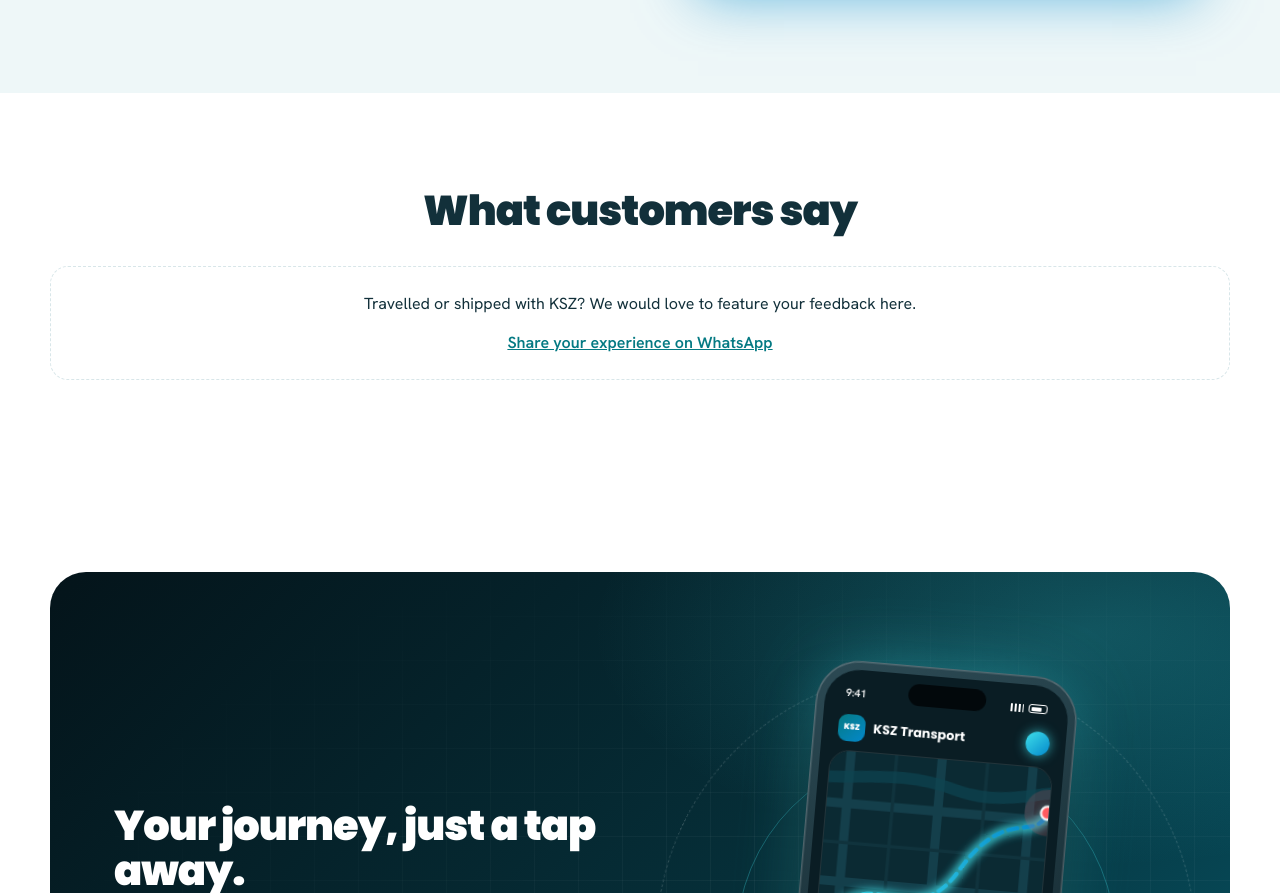
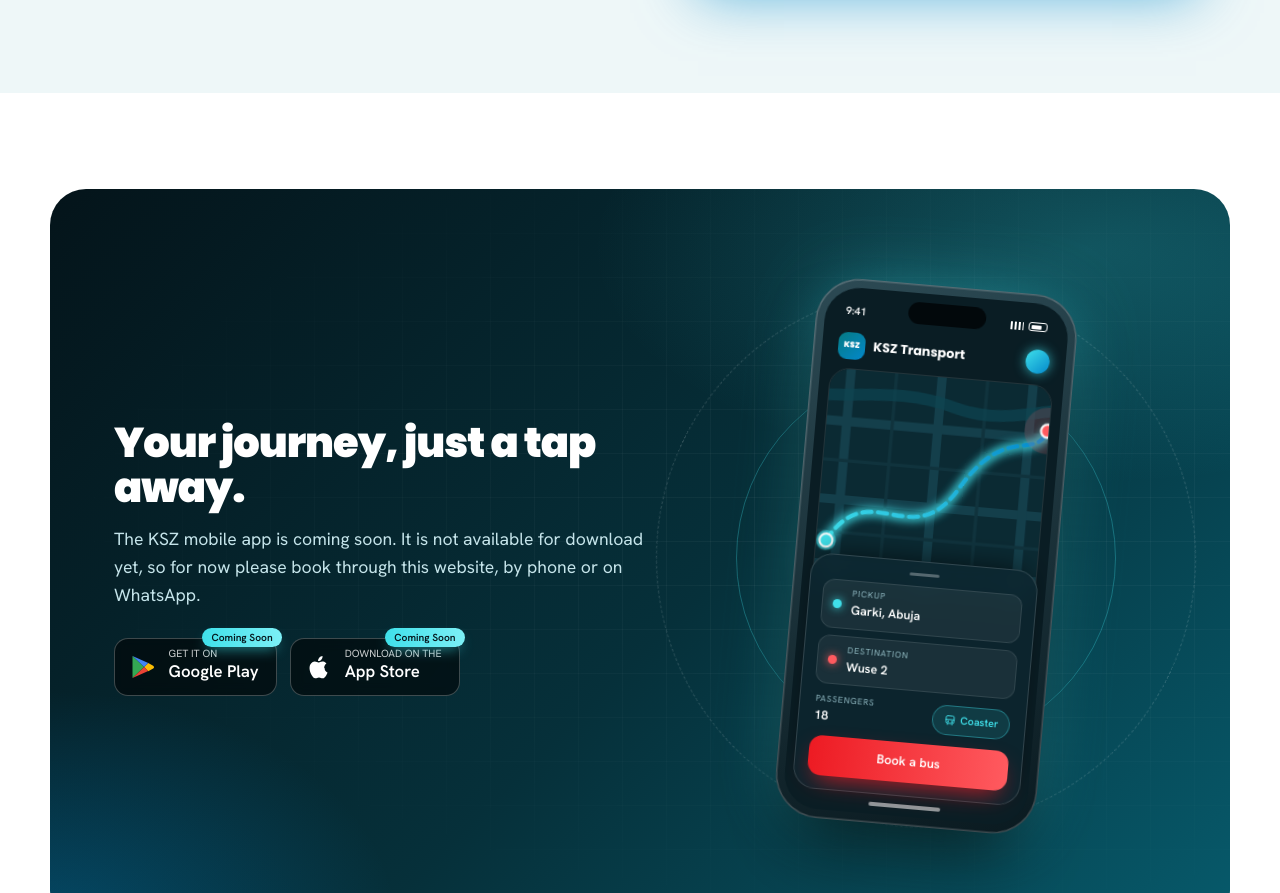
Before and after one commit to rapheallzz/KSZ-website, a plain HTML site: page transport.html in a window 1280 px wide. Shown: the part 4793-5686 px from the top of the page. Drawn offline with nearby package versions, Linux system fonts and the light colour scheme.

Commit message:
Update transport.html

```diff
--- a/transport.html
+++ b/transport.html
@@ -70,8 +70,6 @@
  <p class="lead">Need a trusted partner to deliver your goods? We deliver packages, goods and other items to destinations across Nigeria, with care and professionalism.</p>
  <ul><li>Goods transportation</li><li>Nationwide delivery</li></ul><a class="btn blue" href="#book">Enquire about delivery</a></div></div></section>
 
-<section class="sec"><div class="wrap center" data-reveal><h2>What customers say</h2><div class="testi" id="testi"></div></div></section>
-
 <section class="sec" id="app"><div class="wrap"><div class="app" data-reveal>
  <div class="app-copy"><h2>Your journey, just a tap away.</h2>
  <p class="lead">The KSZ mobile app is coming soon. It is not available for download yet, so for now please book through this website, by phone or on WhatsApp.</p>
```
